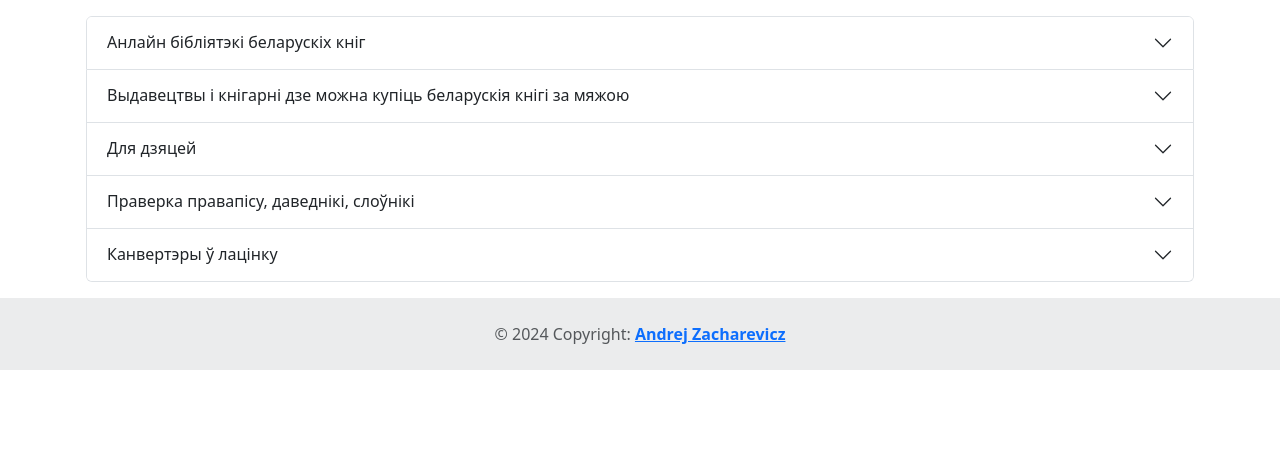
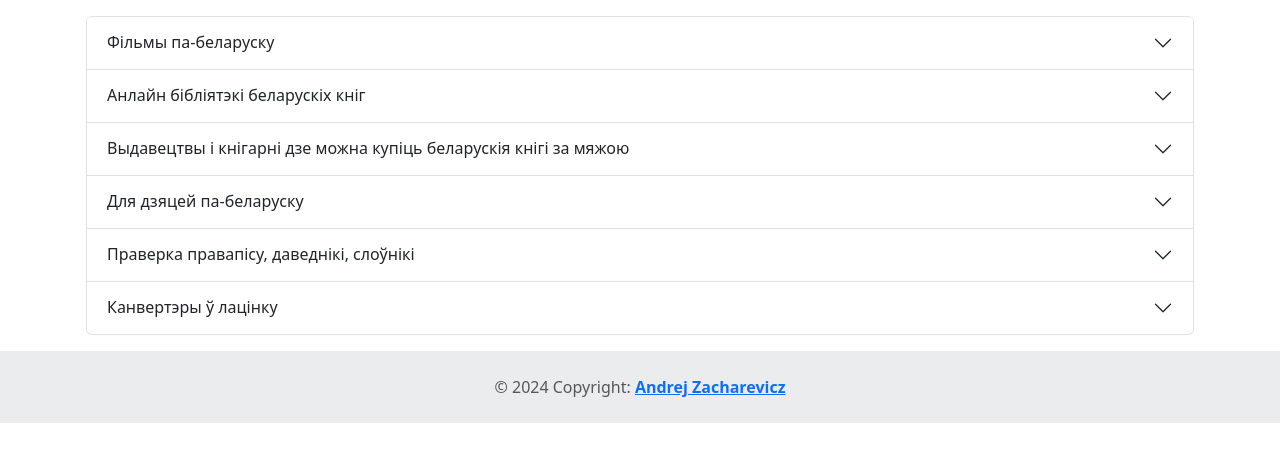
Before and after one commit to measles/latynkatar_site, a Flask app: page /links/ in a window 1280 px wide. Shown: the part 112-574 px from the top of the page. Run offline with Flask 3, Linux system fonts and the light colour scheme.

Commit message:
Дадаў у спасылкі раздзел з фільмамі (#44)

```diff
--- a/lib/links.py
+++ b/lib/links.py
@@ -72,3 +72,10 @@ dzieciam = (
     ("https://youtube.com/playlist?list=PLZvkfSDlL6yjg2IVRkUVXxh1P740mK2D1", "English з Наталкай. Цудоўныя заняткі па ангельскай для вучняў пятых класаў ад Наталлі Харытанюк."),
     ("https://www.youtube.com/@historyjabielarusi", "Гісторыя Беларусі | Альгерд ужо ня той. Гістарычны канал для дзяцей, бацькоў і настаўнікаў."),
 )
+
+filmy = (
+    ("https://youtube.com/@gavarun-movie", "Цяпер можна глядзець фільмы і серыялы ў цудоўным перакладзе Гаваруна. Не забывайце падтрымаць праект грашыма!"),
+    ("https://kinakipa.site/", "Праект Кінакіпа і яго вялізная калекцыя фільмаў для ўсёй сям'і па-беларуску."),
+    ("https://anibel.net/", "Вялікая калекцыя анімэ (перакладзеных голасам і тытрамі) і фільмаў па-беларуску."),
+    ("https://baravik.org/","Беларускі торэнт-трэкер.")
+)
--- a/templates/links.html
+++ b/templates/links.html
@@ -1,6 +1,24 @@
 {% include 'head.j2' %}
    <div class="container p-3">
       <div class="accordion" id="links">
+         <!-- Фільмы -->
+         <div class="accordion-item">
+            <h2  class="accordion-header">
+               <button class="accordion-button collapsed" type="button" data-bs-toggle="collapse" data-bs-target="#collapseFilmy" aria-expanded="false" aria-controls="collapseFilmy">
+                  Фільмы па-беларуску
+               </button>
+            </h2>
+            <div id="collapseFilmy" class="accordion-collapse collapse" data-bs-parent="#links">
+               <div class="accordion-body">
+                  <div class="list-group">
+                     {% for url, description in links_data.filmy %}
+                        <a href="{{ url }}">{{ url }} </a>{{ description }}
+                     {% endfor %}
+                  </div>
+               </div>
+            </div>
+         </div>
+         <!-- Фільмы -->
          <!-- Анлайн бібліятэкі -->
          <div class="accordion-item">
             <h2  class="accordion-header">
@@ -41,7 +59,7 @@
          <div class="accordion-item">
             <h2  class="accordion-header">
                <button class="accordion-button collapsed" type="button" data-bs-toggle="collapse" data-bs-target="#collapseDzieciam" aria-expanded="false" aria-controls="collapseDzieciam">
-                  Для дзяцей
+                  Для дзяцей па-беларуску
                </button>
             </h2>
             <div id="collapseDzieciam" class="accordion-collapse collapse" data-bs-parent="#links">
```
